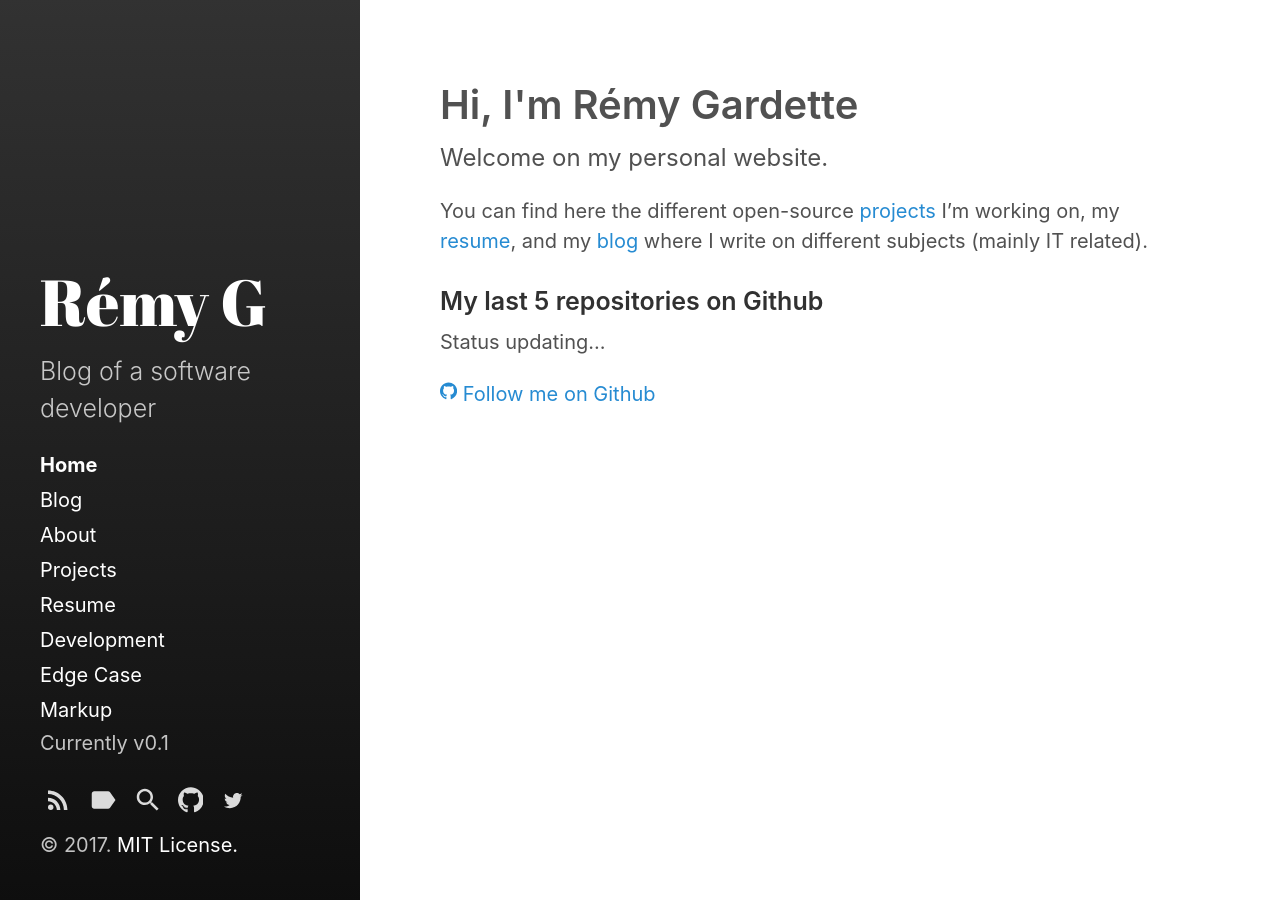
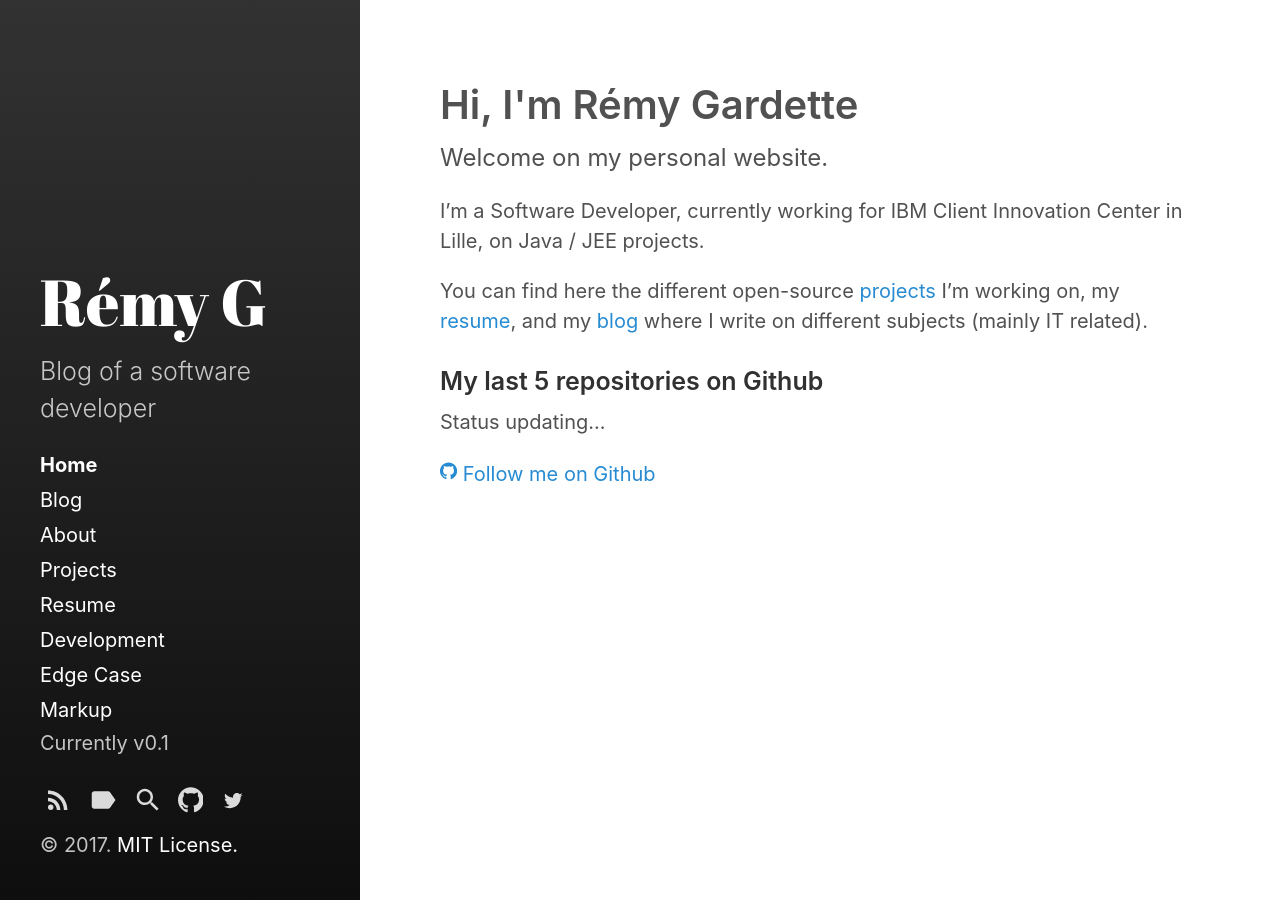
Before and after one commit to RemyG/remyg.ovh, a Jekyll site: the page built from site/index.md, in a window 1280 px wide. Built offline with Jekyll 4.4.1, drawn with Linux system fonts in a browser that asks for light colours.

Commit message:
[update] Front page

```diff
--- a/site/index.md
+++ b/site/index.md
@@ -7,6 +7,8 @@ js: [jquery]
 
 <p><big>Welcome on my personal website.</big></p>
 
+I'm a Software Developer, currently working for IBM Client Innovation Center in Lille, on Java / JEE projects.
+
 You can find here the different open-source [projects](projects) I'm working on, my [resume](resume), and my [blog](blog) where I write on different subjects (mainly IT related).
 
 {% include github.html %}
```
